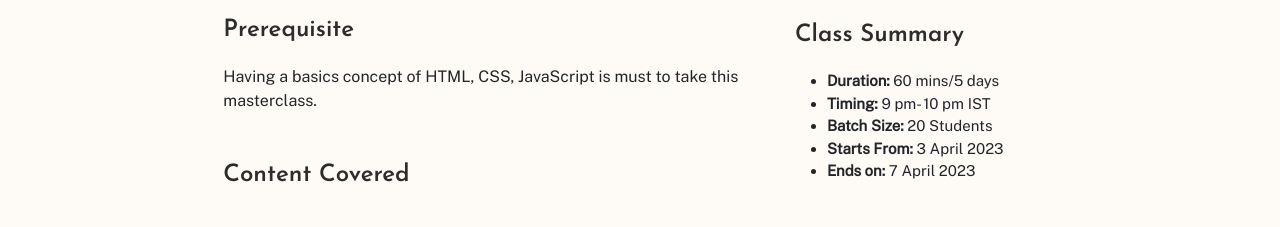
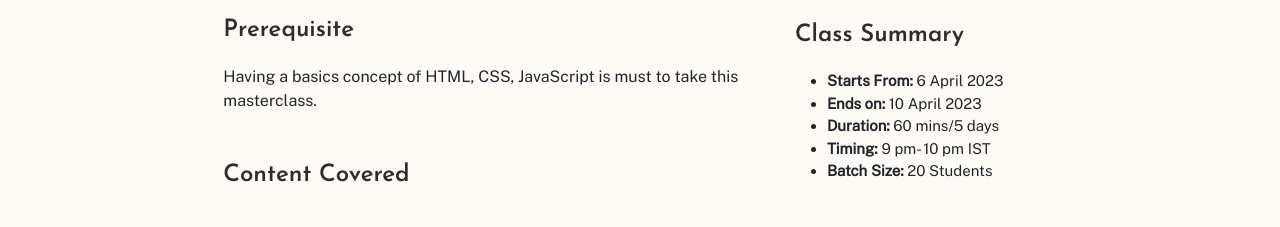
Before and after one commit to sachinshrmaa/cohort, a Next.js app: page /about in a window 1280 px wide. Shown: the part 374-601 px from the top of the page. Built offline with nearby package versions, Linux system fonts and the light colour scheme.

Commit message:
updated class date

```diff
--- a/src/app/[cohort]/page.jsx
+++ b/src/app/[cohort]/page.jsx
@@ -179,11 +179,11 @@ export default function Cohort() {
             <div className="mt-4">
                 <h4>Class Summary </h4>
                 <ul>
+                    <li><b>Starts From:</b> 6 April 2023</li>
+                    <li><b>Ends on:</b> 10 April 2023</li>
                     <li><b>Duration:</b> 60 mins/5 days </li>
                     <li><b>Timing:</b> 9 pm- 10 pm IST </li>
                     <li><b>Batch Size:</b> 20 Students</li>
-                    <li><b>Starts From:</b> 3 April 2023</li>
-                    <li><b>Ends on:</b> 7 April 2023</li>
                 </ul>
             </div>
 
```
